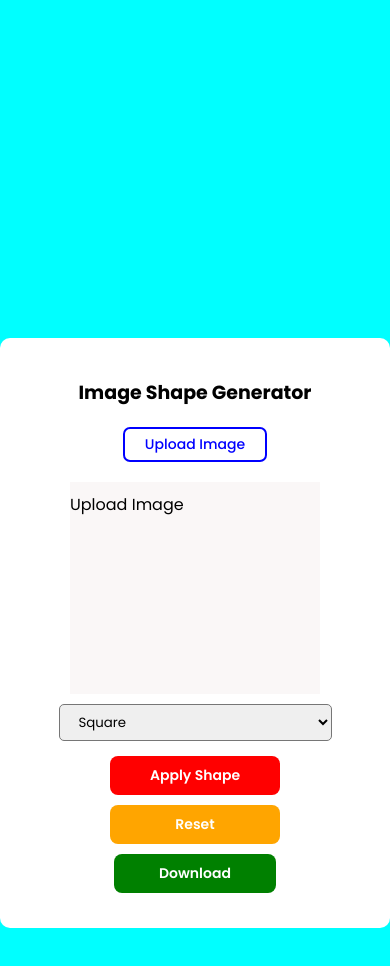
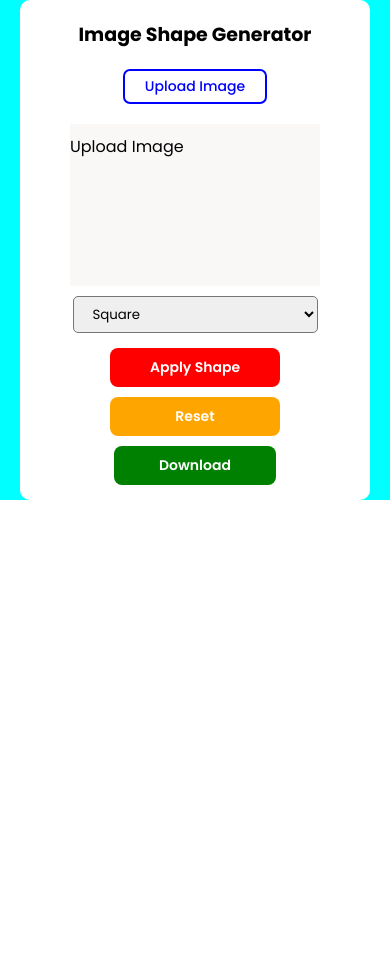
Before and after one commit to Minakshivyavahare/image-shape-generator, a plain HTML site: page index.html in a window 390 px wide. After the commit the page ends 844 px from the top, so only its background shows below. Drawn offline with Linux system fonts and the light colour scheme; a web font is replaced by a local one.

Commit message:
style2 changes

```diff
--- a/style.css
+++ b/style.css
@@ -124,13 +124,14 @@
 @media (max-width:768px) {
     .container{
         width: 100%;
-        height: 150vh;
+        height: auto;
+        padding-block: none;
+
 
     }
     .card{
-        padding-block: 20px;
-        width: 400px;
-        height: 590px;
+        width: 350px;
+        height: 500px;
     }
     .upload-btn{
        margin-block: 20px;
```
